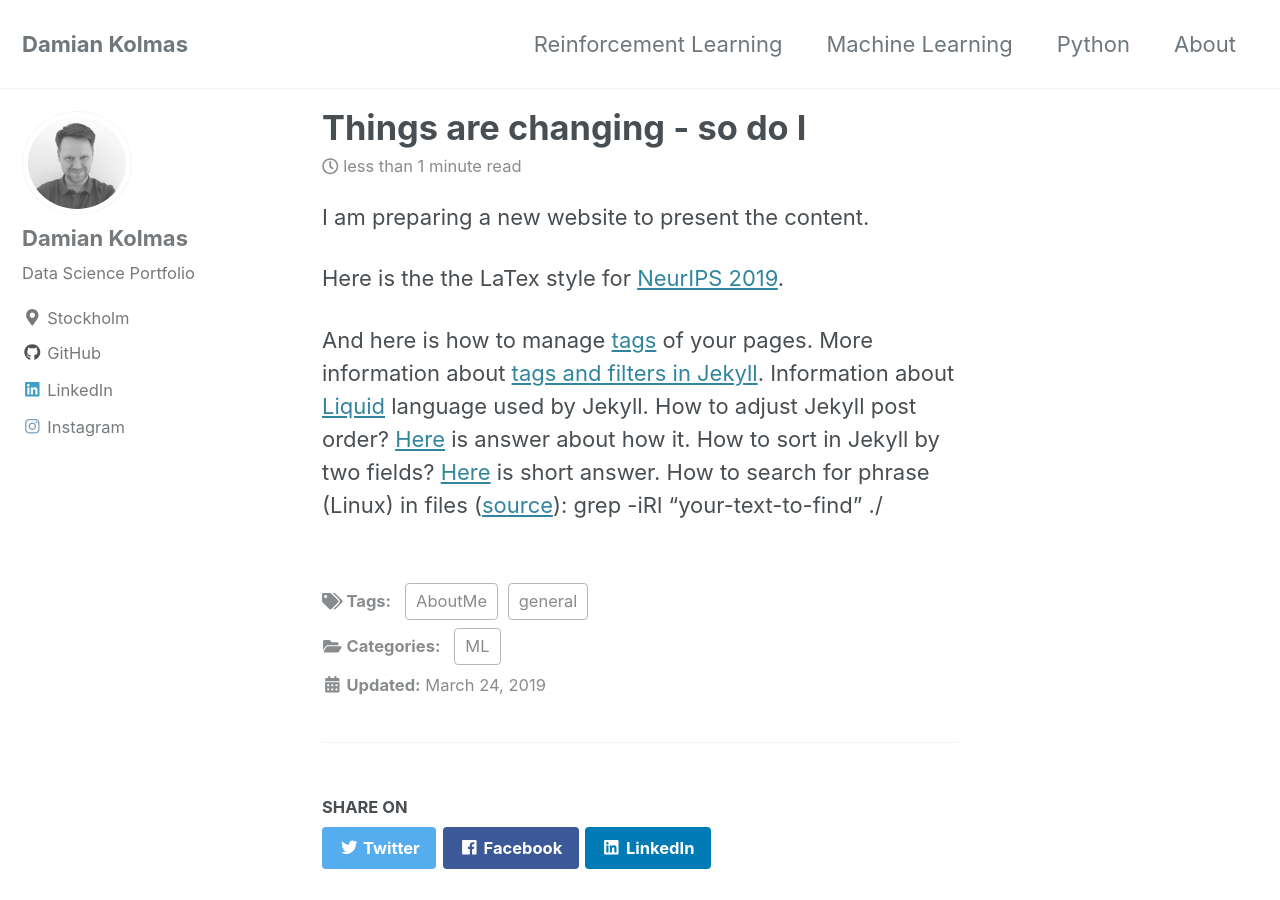
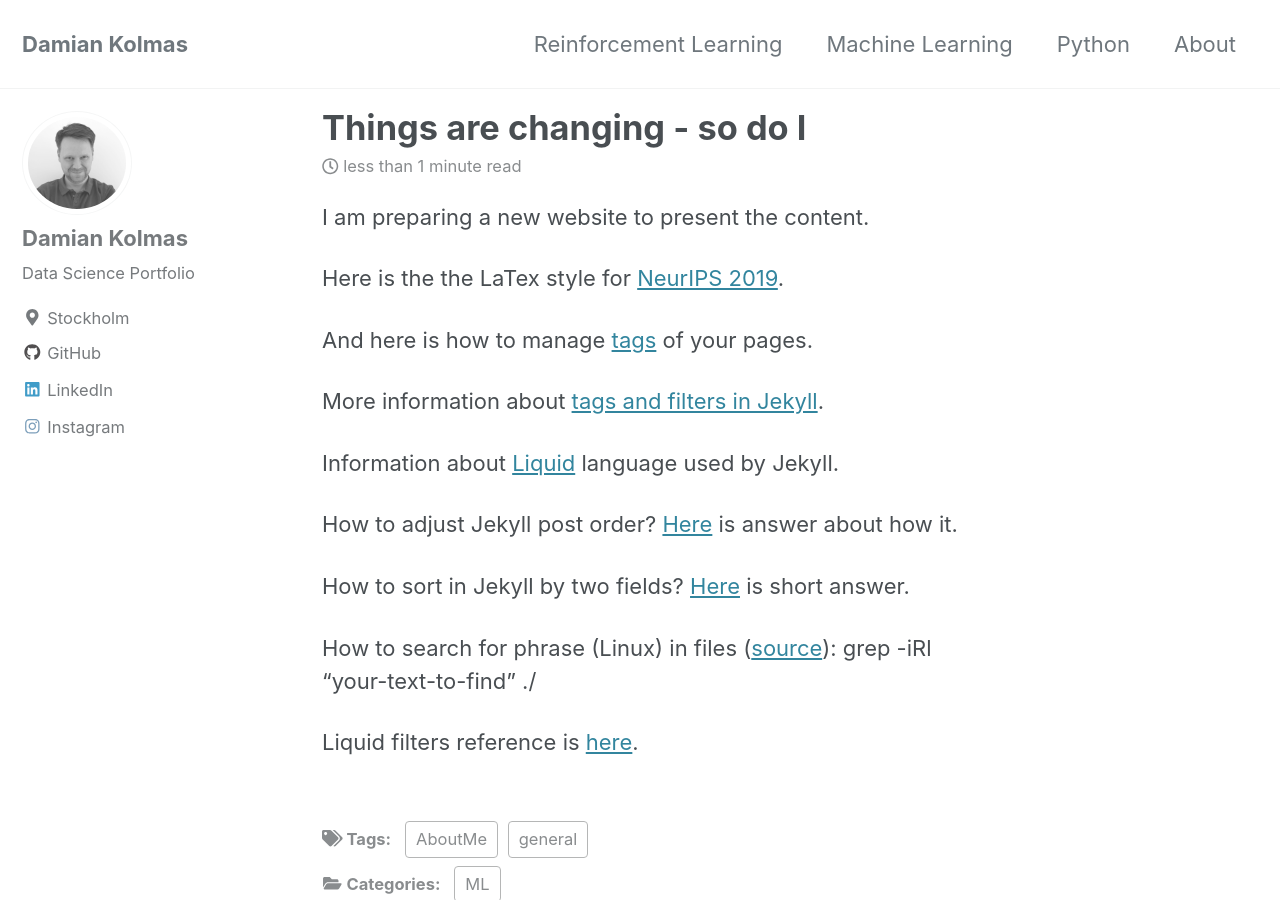
Before and after one commit to DKolmas/DKolmas.github.io, a Jekyll site: the page built from _posts/2019-03-24-Working-On-New-Page.md, in a window 1280 px wide and 900 px high. Built offline with Jekyll 4.4.1, drawn with Linux system fonts in a browser that asks for light colours; cached includes are drawn as plain includes.

Commit message:
adding useful link about jekyl filters

```diff
--- a/_posts/2019-03-24-Working-On-New-Page.md
+++ b/_posts/2019-03-24-Working-On-New-Page.md
@@ -13,12 +13,19 @@ I am preparing a new website to present the content.
 Here is the the LaTex style for [NeurIPS 2019][1].
 
 And here is how to manage [tags][2] of your pages.
+
 More information about [tags and filters in Jekyll][4].
+
 Information about [Liquid][5] language used by Jekyll.
+
 How to adjust Jekyll post order? [Here][6] is answer about how it.
+
 How  to sort in Jekyll by two fields? [Here][7] is short answer.
+
 How to search for phrase (Linux) in files ([source][3]):
 grep -iRl "your-text-to-find" ./
+
+Liquid filters reference is [here][8].
 
 
 [1]:{{ site.url }}/download/neurips-2019.pdf
@@ -28,3 +35,4 @@ grep -iRl "your-text-to-find" ./
 [5]:https://shopify.github.io/liquid/basics/introduction/
 [6]:https://stackoverflow.com/questions/26196559/how-to-adjust-jekyll-post-order
 [7]:https://stackoverflow.com/questions/45651759/is-there-a-way-to-sort-lists-in-jekyll-by-two-fields
+[8]:https://help.shopify.com/en/themes/liquid/filters/array-filters#sort
```
